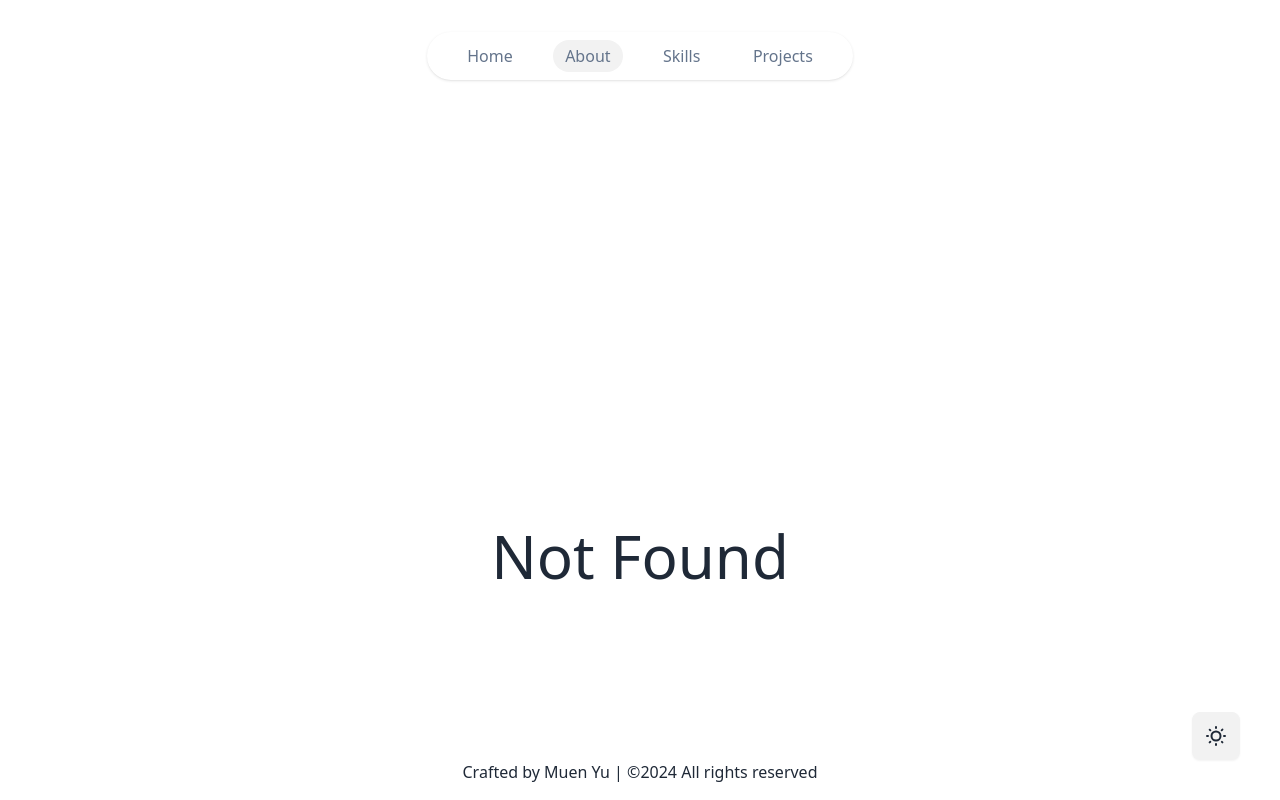
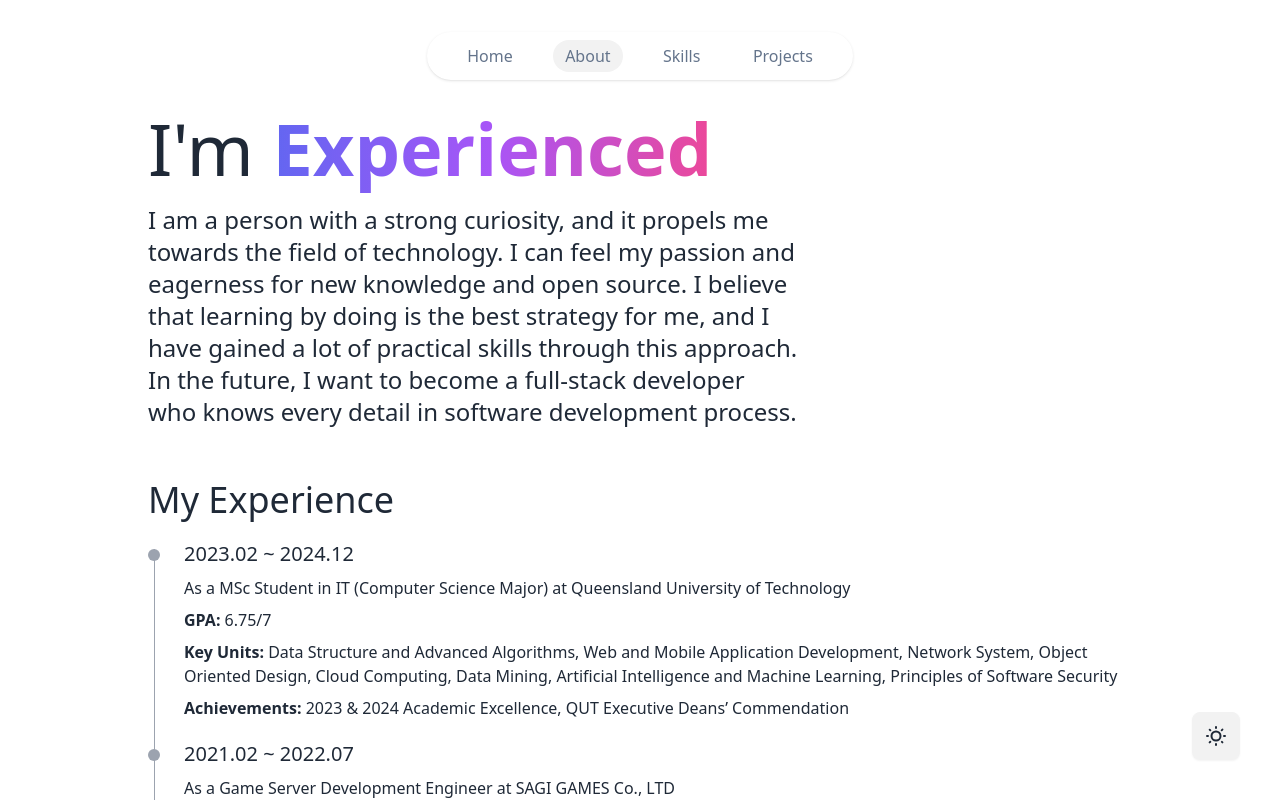
Before and after one commit to BakArchive/portfolio, a Next.js app: page /about in a window 1280 px wide. Before the commit this address had no page. Shown: the top 800 px of the page. Built offline with nearby package versions, Linux system fonts and the light colour scheme.

Commit message:
finish about page

```diff
--- /dev/null
+++ b/app/about/page.tsx
@@ -0,0 +1,31 @@
+import { Metadata } from "next";
+import Title from "../components/Title";
+import config from "../config";
+import Content from "../components/Content";
+import LottieAnimation from "../components/LottieAnimation";
+import SectionTitle from "../components/SectionTitle";
+import TimeLine from "../components/TimeLine";
+
+export const metadata: Metadata = {
+  title: "About | Portfolio",
+  description: "About page of my portfolio",
+};
+
+const conf = config.about;
+export default function about() {
+  return (
+    <div className="animate__animated animate__fadeIn">
+      <Title text={conf.title} highlight={conf.highlight} />
+      <section className="my-5 grid grid-cols-12 gap-5">
+        <Content text={conf.intro} className="col-span-12 lg:col-span-8" />
+        <figure className="col-span-12 lg:col-span-4 min-h-64">
+          <LottieAnimation animationPath="/animation/coding.json" />
+        </figure>
+      </section>
+      <section className="my-5">
+        <SectionTitle text="My Experience" className="mb-5" />
+        <TimeLine data={conf.experience} />
+      </section>
+    </div>
+  );
+}
--- /dev/null
+++ b/app/components/Content.tsx
@@ -0,0 +1,7 @@
+export default function Content({ text, className }: { text?: string; className?: string }) {
+  return (
+    <p className={`text-lg md:text-xl lg:text-2xl ${className || ""}`}>
+      {text}
+    </p>
+  );
+}
--- /dev/null
+++ b/app/components/SectionTitle.tsx
@@ -0,0 +1,13 @@
+export default function SectionTitle({
+  text,
+  className,
+}: {
+  text: string;
+  className?: string;
+}) {
+  return (
+    <h2 className={`font-medium text-2xl md:text-2xl lg:text-4xl ${className}`}>
+      {text}
+    </h2>
+  );
+}
--- /dev/null
+++ b/app/components/TimeLine.tsx
@@ -0,0 +1,28 @@
+import TimePoint from "./TimePoint";
+
+export default function TimeLine({
+  data,
+  className,
+}: {
+  data: {
+    time: string;
+    role: string;
+    sections: { section: string; detail: string }[];
+  }[];
+  className?: string;
+}) {
+  return (
+    <div className={`flex ${className}`}>
+      <ul>
+        {data.map((item, index) => (
+          <TimePoint
+            key={index}
+            time={item.time}
+            role={item.role}
+            sections={item.sections}
+          />
+        ))}
+      </ul>
+    </div>
+  );
+}
--- /dev/null
+++ b/app/components/TimePoint.tsx
@@ -0,0 +1,32 @@
+export default function TimePoint({ time, role, sections, className }: {
+  time: string,
+  role: string,
+  sections: { section: string; detail: string }[],
+  className?: string
+}) {
+  return (
+    <li className={`relative flex items-baseline gap-6 pb-5 ${className}`}>
+      <div className="before:absolute before:left-[5.5px] before:h-full before:w-[1px] before:bg-gray-400">
+        <svg
+          xmlns="http://www.w3.org/2000/svg"
+          width="12"
+          height="12"
+          className="bi bi-circle-fill fill-gray-400"
+          viewBox="0 0 16 16"
+        >
+          <circle cx="8" cy="8" r="8" />
+        </svg>
+      </div>
+      <div>
+        <p className="text-xl text-base-content">{time}</p>
+        <p className="mt-2 text-base-content">As a {role}</p>
+        {sections.map((item, index) => (
+          <p key={index} className="mt-2 text-base-content">
+            <span className="font-bold">{item.section}: </span>
+            {item.detail}
+          </p>
+        ))}
+      </div>
+    </li>
+  );
+}
--- a/app/config.js
+++ b/app/config.js
@@ -13,111 +13,45 @@ const config = {
   },
   about: {
     title: "I'm",
-    highlight: "multifaceted",
-    sections: [
-      {
-        title: "Blogger",
-        type: 0, // 0 normal, 1 leetcode, 2 tmdb
-        content:
-          "Over the years since 2017, my blog has been a canvas for sharing my evolving experiences and thoughts, capturing a journey of personal growth and exploration. Each post reflects a chapter of my life, offering insights, reflections, and moments that have shaped me along the way.",
-      },
-      {
-        title: "HomeLab Player",
-        type: 0, // 0 normal, 1 leetcode, 2 tmdb
-        content:
-          "In early 2022, I built my own personal server at my home. It serves storage based on ZFS and self-hosted services managed by K3s, so I can deploy various docker images upon it. With the connectivity of Cloudflare, I can access them everywhere to improve my efficiency and protect my data security. Now, it plays an important role in my daily life and I am satisfied with how it works.",
-      },
-      {
-        title: "LeetCoder",
-        type: 1, // 0 normal, 1 leetcode, 2 tmdb
-        content:
-          "The most attractive thing to me on LeetCode is when someone's algorithm effectively solving a question which made me headache, which always blows my mind. Now I try to post my own solutions on LeetCode to reinforce my understanding to them.",
-        username: "muenyu",
-      },
-      {
-        title: "Bilingual",
-        type: 0, // 0 normal, 1 leetcode, 2 tmdb
-        content:
-          "I can speak two languages: Mandarin and English. In my opinion, language is the bridge to connect people from another race/nation, so multilinguals can usually gain richer life experience from a larger world. I am committed to become a multilingual, and Japanese will be my next goal after English.",
-      },
-      // {
-      //   title: "Anime Fan",
-      //   type: 2, // 0 normal, 1 leetcode, 2 tmdb
-      //   content:
-      //     "I appreciate the artistry and storytelling found in Japanese anime.",
-      //   list: "8294767",
-      // },
-    ],
-  },
-  resume: {
-    title: "I'm",
-    highlight: "professional",
+    highlight: "Experienced",
     intro:
       "I am a person with a strong curiosity, and it propels me towards the field of technology. I can feel my passion and eagerness for new knowledge and open source. I believe that learning by doing is the best strategy for me, and I have gained a lot of practical skills through this approach. In the future, I want to become a full-stack developer who knows every detail in software development process.",
-    radar: [
-      {
-        key: "Development",
-        value: 10,
-      },
-      {
-        key: "Security",
-        value: 6,
-      },
-      {
-        key: "Algorithm",
-        value: 6,
-      },
-      {
-        key: "Operation",
-        value: 8,
-      },
-      {
-        key: "Soft-Skill",
-        value: 6,
-      },
-      {
-        key: "Testing",
-        value: 4,
-      },
-    ],
-    skills: [
-      "HTML",
-      "CSS",
-      "JavaScript",
-      "C#",
-      "Figma",
-      "Git",
-      "Python",
-      "Golang",
-      "Flask",
-      "Gin",
-      "React",
-      "Vue",
-      "Vite",
-      "Bootstrap",
-      "Tailwind",
-      "MySQL",
-      "Redis",
-      "AWS",
-      "Linux",
-      "Docker",
-    ],
     experience: [
       {
-        // time line
-        time: "2015.09 ~ 2019.07",
-        // experience title
-        role: "BSc Student in Computer Science in Wuhan University of Science & Technology",
-        // what's your achievement during that time, describe them in key-value format
+        time: "2023.02 ~ 2024.12",
+        role: "MSc Student in IT (Computer Science Major) at Queensland University of Technology",
         sections: [
           {
             section: "GPA",
-            detail: "3.16/4",
+            detail: "6.75/7",
           },
           {
-            section: "Award",
+            section: "Key Units",
+            detail: "Data Structure and Advanced Algorithms, Web and Mobile Application Development, Network System, Object Oriented Design, Cloud Computing, Data Mining, Artificial Intelligence and Machine Learning, Principles of Software Security"
+          },
+          {
+            section: "Achievements",
+            detail: "2023 & 2024 Academic Excellence, QUT Executive Deans’ Commendation",
+          },
+        ],
+      },
+      {
+        time: "2021.02 ~ 2022.07",
+        role: "Game Server Development Engineer at SAGI GAMES Co., LTD",
+        sections: [
+          {
+            section: "Experience",
             detail:
-              "At year 3, I was a member of group that represents the university to take part in the 8th Lan Qiao Cup National Software Development Contest, and won the National Excellent Award in that match.",
+              "I have extensive experience as a backend developer, specializing in the development and maintenance of various game servers, control panels, internal systems, and websites. I have successfully implemented a wide range of features and functionalities, collaborated with stakeholders to gather requirements, and deployed projects on cloud servers.",
+          },
+          {
+            section: "Skills Developed",
+            detail:
+              "Through my roles, I have honed my skills in backend development using languages such as Golang, Python, and frameworks like Flask and Gin. I have expertise in database management with MySQL and Redis, as well as containerization using Docker and Kubernetes. Additionally, I have experience in API development, system integration, and deployment on cloud platforms.",
+          },
+          {
+            section: "Achievements",
+            detail: `I have successfully developed and deployed game server APIs for popular games like "Back into Space" and mini game servers. I have implemented key features such as Google account login, in-app purchases, Vivo account login, and WeChat message push. Furthermore, I have containerized these projects, configured load balancing, and maintained multiple server instances. My achievements also include developing internal systems for personnel management and creating official websites for the company and landing pages for games.`,
           },
         ],
       },
@@ -143,40 +77,45 @@ const config = {
         ],
       },
       {
-        time: "2021.02 ~ 2022.07",
-        role: "Game Server Development Engineer at SAGI GAMES Co., LTD",
+        time: "2015.09 ~ 2019.07",
+        role: "BSc Student in Computer Science in Wuhan University of Science & Technology",
         sections: [
           {
-            section: "Experience",
-            detail:
-              "I have extensive experience as a backend developer, specializing in the development and maintenance of various game servers, control panels, internal systems, and websites. I have successfully implemented a wide range of features and functionalities, collaborated with stakeholders to gather requirements, and deployed projects on cloud servers.",
+            section: "GPA",
+            detail: "3.16/4",
           },
           {
-            section: "Skills Developed",
+            section: "Award",
             detail:
-              "Through my roles, I have honed my skills in backend development using languages such as Golang, Python, and frameworks like Flask and Gin. I have expertise in database management with MySQL and Redis, as well as containerization using Docker and Kubernetes. Additionally, I have experience in API development, system integration, and deployment on cloud platforms.",
-          },
-          {
-            section: "Achievements",
-            detail: `I have successfully developed and deployed game server APIs for popular games like "Back into Space" and mini game servers. I have implemented key features such as Google account login, in-app purchases, Vivo account login, and WeChat message push. Furthermore, I have containerized these projects, configured load balancing, and maintained multiple server instances. My achievements also include developing internal systems for personnel management and creating official websites for the company and landing pages for games.`,
+              "At year 3, I was a member of group that represents the university to take part in the 8th Lan Qiao Cup National Software Development Contest, and won the National Excellent Award in that match.",
           },
         ],
       },
-      {
-        time: "2023.02 ~ Present",
-        role: "MSc Student in IT (Computer Science Major) at Queensland University of Technology",
-        sections: [
-          {
-            section: "GPA",
-            detail: "6.75/7",
-          },
-          {
-            section: "Certificate",
-            detail:
-              "To prepare my future career in Australia, I leveraged the summer vacation to obtain AWS Solution Architect Associate and AWS Certified Developer Associate through self-taught with my existing experience.",
-          },
-        ],
-      },
+
+    ],
+  },
+  skills: {
+    skills: [
+      "HTML",
+      "CSS",
+      "JavaScript",
+      "C#",
+      "Figma",
+      "Git",
+      "Python",
+      "Golang",
+      "Flask",
+      "Gin",
+      "React",
+      "Vue",
+      "Vite",
+      "Bootstrap",
+      "Tailwind",
+      "MySQL",
+      "Redis",
+      "AWS",
+      "Linux",
+      "Docker",
     ],
     qualifications: [
       {
--- a/app/page.tsx
+++ b/app/page.tsx
@@ -10,9 +10,8 @@ export const metadata: Metadata = {
   description: "Home page of my portfolio",
 };
 
+const conf = config.home;
 export default function Home() {
-  const conf = config.home;
-
   return (
     <div className="h-full flex flex-col md:flex-row gap-20 md:gap-0 animate__animated animate__fadeIn">
       <div className="md:w-2/3 lg:w-1/2 flex flex-col justify-center gap-5">
```
